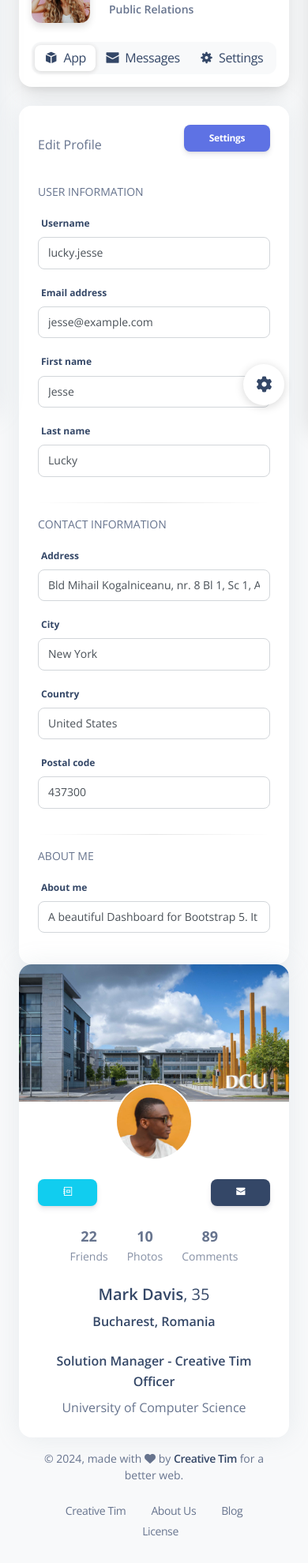
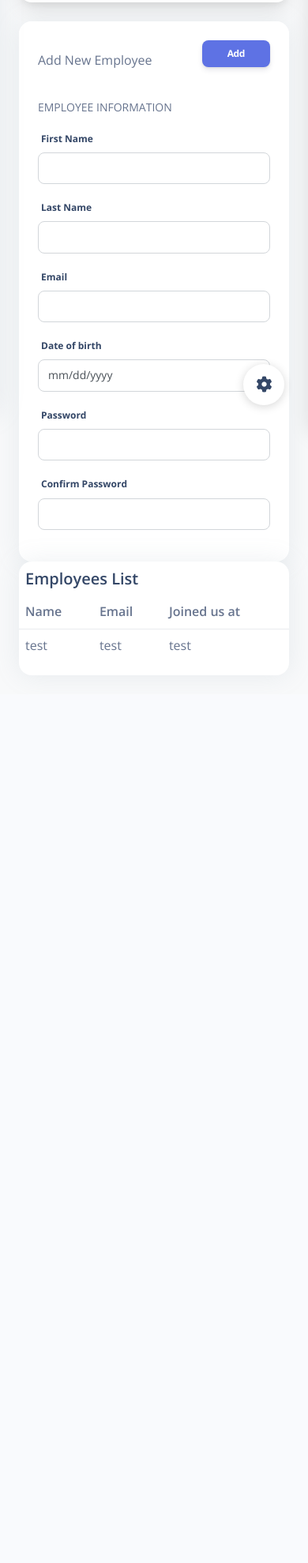
Before and after one commit to MohnadSaadeh/StockSync, a Django app: template my_app/templates/profile.html in a window 390 px wide. Shown: the part 301-2280 px from the top of the page at 79% size. After the commit the page ends 1125 px from the top, so only its background shows below. Run offline with Django 3.2, Linux system fonts and the light colour scheme; the template is opened without the code that fills it, so the values that code supplies are empty; some libraries are stand-ins or nearby versions.

Commit message:
edit front-end for employees and stock pages including the add-form

```diff
--- a/my_app/templates/profile.html
+++ b/my_app/templates/profile.html
@@ -21,18 +21,19 @@
   <link rel="apple-touch-icon" sizes="76x76" href="../assets/img/apple-icon.png">
   <link rel="icon" type="image/png" href="../assets/img/favicon.png">
   <title>
-    Argon Dashboard 2 by Creative Tim
+    Employees list
   </title>
+  {% load static %}
   <!--     Fonts and icons     -->
   <link href="https://fonts.googleapis.com/css?family=Open+Sans:300,400,600,700" rel="stylesheet" />
   <!-- Nucleo Icons -->
-  <link href="../assets/css/nucleo-icons.css" rel="stylesheet" />
-  <link href="../assets/css/nucleo-svg.css" rel="stylesheet" />
+  <link href="{% static 'css/nucleo-icons.css' %}" rel="stylesheet" />
+  <link href="{% static 'css/nucleo-svg.css' %}" rel="stylesheet" />
   <!-- Font Awesome Icons -->
   <script src="https://kit.fontawesome.com/42d5adcbca.js" crossorigin="anonymous"></script>
-  <link href="../assets/css/nucleo-svg.css" rel="stylesheet" />
+  <link href="{% static 'css/nucleo-svg.css' %}" rel="stylesheet" />
   <!-- CSS Files -->
-  <link id="pagestyle" href="../assets/css/argon-dashboard.css?v=2.0.4" rel="stylesheet" />
+  <nonscript><link id="pagestyle" href="{% static 'css/argon-dashboard.css' %}" rel="stylesheet" /></nonscript>
 </head>
 
 <body class="g-sidenav-show bg-gray-100">
@@ -43,15 +44,15 @@
     <div class="sidenav-header">
       <i class="fas fa-times p-3 cursor-pointer text-secondary opacity-5 position-absolute end-0 top-0 d-none d-xl-none" aria-hidden="true" id="iconSidenav"></i>
       <a class="navbar-brand m-0" href=" https://demos.creative-tim.com/argon-dashboard/pages/dashboard.html " target="_blank">
-        <img src="../assets/img/logo-ct-dark.png" class="navbar-brand-img h-100" alt="main_logo">
-        <span class="ms-1 font-weight-bold">Argon Dashboard 2</span>
+        <img src="{% static 'img/logo.PNG' %}" class="navbar-brand-img h-100" alt="main_logo">
+        <span class="ms-1 font-weight-bold">Employees </span>
       </a>
     </div>
     <hr class="horizontal dark mt-0">
     <div class="collapse navbar-collapse  w-auto " id="sidenav-collapse-main">
       <ul class="navbar-nav">
         <li class="nav-item">
-          <a class="nav-link " href="../pages/dashboard.html">
+          <a class="nav-link active" href="/index">
             <div class="icon icon-shape icon-sm border-radius-md text-center me-2 d-flex align-items-center justify-content-center">
               <i class="ni ni-tv-2 text-primary text-sm opacity-10"></i>
             </div>
@@ -59,79 +60,67 @@
           </a>
         </li>
         <li class="nav-item">
-          <a class="nav-link " href="../pages/tables.html">
+          <a class="nav-link " href="./pages/tables.html">
             <div class="icon icon-shape icon-sm border-radius-md text-center me-2 d-flex align-items-center justify-content-center">
               <i class="ni ni-calendar-grid-58 text-warning text-sm opacity-10"></i>
             </div>
-            <span class="nav-link-text ms-1">Tables</span>
+            <span class="nav-link-text ms-1">Stock</span>
           </a>
         </li>
         <li class="nav-item">
-          <a class="nav-link " href="../pages/billing.html">
+          <a class="nav-link " href="./pages/billing.html">
             <div class="icon icon-shape icon-sm border-radius-md text-center me-2 d-flex align-items-center justify-content-center">
               <i class="ni ni-credit-card text-success text-sm opacity-10"></i>
             </div>
-            <span class="nav-link-text ms-1">Billing</span>
+            <span class="nav-link-text ms-1">Reports</span>
           </a>
         </li>
-        <li class="nav-item">
-          <a class="nav-link " href="../pages/virtual-reality.html">
+        <!-- <li class="nav-item">
+          <a class="nav-link " href="./pages/virtual-reality.html">
             <div class="icon icon-shape icon-sm border-radius-md text-center me-2 d-flex align-items-center justify-content-center">
               <i class="ni ni-app text-info text-sm opacity-10"></i>
             </div>
             <span class="nav-link-text ms-1">Virtual Reality</span>
           </a>
-        </li>
-        <li class="nav-item">
-          <a class="nav-link " href="../pages/rtl.html">
+        </li> -->
+        <!-- <li class="nav-item">
+          <a class="nav-link " href="./pages/rtl.html">
             <div class="icon icon-shape icon-sm border-radius-md text-center me-2 d-flex align-items-center justify-content-center">
               <i class="ni ni-world-2 text-danger text-sm opacity-10"></i>
             </div>
             <span class="nav-link-text ms-1">RTL</span>
           </a>
-        </li>
-        <li class="nav-item mt-3">
+        </li> -->
+        <!-- <li class="nav-item mt-3">
           <h6 class="ps-4 ms-2 text-uppercase text-xs font-weight-bolder opacity-6">Account pages</h6>
-        </li>
+        </li> -->
         <li class="nav-item">
-          <a class="nav-link active" href="../pages/profile.html">
+          <a class="nav-link " href="/employees">
             <div class="icon icon-shape icon-sm border-radius-md text-center me-2 d-flex align-items-center justify-content-center">
               <i class="ni ni-single-02 text-dark text-sm opacity-10"></i>
             </div>
-            <span class="nav-link-text ms-1">Profile</span>
+            <span class="nav-link-text ms-1">Employees</span>
           </a>
         </li>
-        <li class="nav-item">
-          <a class="nav-link " href="../pages/sign-in.html">
+        <!-- <li class="nav-item">
+          <a class="nav-link " href="./pages/sign-in.html">
             <div class="icon icon-shape icon-sm border-radius-md text-center me-2 d-flex align-items-center justify-content-center">
               <i class="ni ni-single-copy-04 text-warning text-sm opacity-10"></i>
             </div>
             <span class="nav-link-text ms-1">Sign In</span>
           </a>
-        </li>
+        </li> -->
         <li class="nav-item">
-          <a class="nav-link " href="../pages/sign-up.html">
+          <a class="nav-link " href="/logout">
             <div class="icon icon-shape icon-sm border-radius-md text-center me-2 d-flex align-items-center justify-content-center">
               <i class="ni ni-collection text-info text-sm opacity-10"></i>
             </div>
-            <span class="nav-link-text ms-1">Sign Up</span>
+            <span class="nav-link-text ms-1">Logout</span>
           </a>
         </li>
       </ul>
     </div>
-    <div class="sidenav-footer mx-3 ">
-      <div class="card card-plain shadow-none" id="sidenavCard">
-        <img class="w-50 mx-auto" src="../assets/img/illustrations/icon-documentation.svg" alt="sidebar_illustration">
-        <div class="card-body text-center p-3 w-100 pt-0">
-          <div class="docs-info">
-            <h6 class="mb-0">Need help?</h6>
-            <p class="text-xs font-weight-bold mb-0">Please check our docs</p>
-          </div>
-        </div>
-      </div>
-      <a href="https://www.creative-tim.com/learning-lab/bootstrap/license/argon-dashboard" target="_blank" class="btn btn-dark btn-sm w-100 mb-3">Documentation</a>
-      <a class="btn btn-primary btn-sm mb-0 w-100" href="https://www.creative-tim.com/product/argon-dashboard-pro?ref=sidebarfree" type="button">Upgrade to pro</a>
-    </div>
+
   </aside>
   <div class="main-content position-relative max-height-vh-100 h-100">
     <!-- Navbar -->
@@ -140,9 +129,9 @@
         <nav aria-label="breadcrumb">
           <ol class="breadcrumb bg-transparent mb-0 pb-0 pt-1 ps-2 me-sm-6 me-5">
             <li class="breadcrumb-item text-sm"><a class="text-white opacity-5" href="javascript:;">Pages</a></li>
-            <li class="breadcrumb-item text-sm text-white active" aria-current="page">Profile</li>
+            <li class="breadcrumb-item text-sm text-white active" aria-current="page">Employees</li>
           </ol>
-          <h6 class="text-white font-weight-bolder ms-2">Profile</h6>
+          <h6 class="text-white font-weight-bolder ms-2">Employees</h6>
         </nav>
         <div class="collapse navbar-collapse me-md-0 me-sm-4 mt-sm-0 mt-2" id="navbar">
           <div class="ms-md-auto pe-md-3 d-flex align-items-center">
@@ -153,9 +142,9 @@
           </div>
           <ul class="navbar-nav justify-content-end">
             <li class="nav-item d-flex align-items-center">
-              <a href="javascript:;" class="nav-link text-white font-weight-bold px-0">
+              <a href="/logout" class="nav-link text-white font-weight-bold px-0">
                 <i class="fa fa-user me-sm-1"></i>
-                <span class="d-sm-inline d-none">Sign In</span>
+                <span class="d-sm-inline d-none">Logout</span>
               </a>
             </li>
             <li class="nav-item d-xl-none ps-3 pe-0 d-flex align-items-center">
@@ -174,7 +163,7 @@
                 <i class="fa fa-cog fixed-plugin-button-nav cursor-pointer"></i>
               </a>
             </li>
-            <li class="nav-item dropdown pe-2 d-flex align-items-center">
+            <!-- <li class="nav-item dropdown pe-2 d-flex align-items-center">
               <a href="javascript:;" class="nav-link text-white p-0" id="dropdownMenuButton" data-bs-toggle="dropdown" aria-expanded="false">
                 <i class="fa fa-bell cursor-pointer"></i>
               </a>
@@ -214,8 +203,8 @@
                       </div>
                     </div>
                   </a>
-                </li>
-                <li>
+                </li> -->
+                <!-- <li>
                   <a class="dropdown-item border-radius-md" href="javascript:;">
                     <div class="d-flex py-1">
                       <div class="avatar avatar-sm bg-gradient-secondary me-3 my-auto">
@@ -246,7 +235,7 @@
                   </a>
                 </li>
               </ul>
-            </li>
+            </li> -->
           </ul>
         </div>
       </div>
@@ -255,22 +244,22 @@
     <div class="card shadow-lg mx-4 card-profile-bottom">
       <div class="card-body p-3">
          <div class="row gx-4">
-          <div class="col-auto">
+          <!-- <div class="col-auto">
             <div class="avatar avatar-xl position-relative">
               <img src="../assets/img/team-1.jpg" alt="profile_image" class="w-100 border-radius-lg shadow-sm">
             </div>
-          </div>
+          </div> -->
           <div class="col-auto my-auto">
             <div class="h-100">
               <h5 class="mb-1">
-                Sayo Kravits
+                The SKELETONE of our stock
               </h5>
-              <p class="mb-0 font-weight-bold text-sm">
+              <!-- <p class="mb-0 font-weight-bold text-sm">
                 Public Relations
-              </p>
+              </p> -->
             </div>
           </div>
-          <div class="col-lg-4 col-md-6 my-sm-auto ms-sm-auto me-sm-0 mx-auto mt-3">
+          <!-- <div class="col-lg-4 col-md-6 my-sm-auto ms-sm-auto me-sm-0 mx-auto mt-3">
             <div class="nav-wrapper position-relative end-0">
               <ul class="nav nav-pills nav-fill p-1" role="tablist">
                 <li class="nav-item">
@@ -293,49 +282,66 @@
                 </li>
               </ul>
             </div>
-          </div>
+          </div> -->
         </div>
       </div>
     </div>
     <div class="container-fluid py-4">
       <div class="row">
-        <div class="col-md-8">
+        <div class="col-md-6">
           <div class="card">
             <div class="card-header pb-0">
+              <form action="/add_employee" method="post">
+                {% csrf_token %}
                 <div class="d-flex align-items-center">
-                <p class="mb-0">Edit Profile</p>
-                <button class="btn btn-primary btn-sm ms-auto">Settings</button>
+                  <p class="mb-0 ">Add New Employee</p>
+
+                  <button class="btn btn-primary btn-sm ms-auto">Add</button>
                 </div>
               </div>
               <div class="card-body">
-              <p class="text-uppercase text-sm">User Information</p>
+                <p class="text-uppercase text-sm">Employee Information</p>
                 <div class="row">
                   <div class="col-md-6">
                     <div class="form-group">
-                    <label for="example-text-input" class="form-control-label">Username</label>
-                    <input class="form-control" type="text" value="lucky.jesse">
+                      <label for="example-text-input" class="form-control-label">First Name</label>
+                      <input class="form-control" type="text" name="f_name" >
                     </div>
                   </div>
                   <div class="col-md-6">
                     <div class="form-group">
-                    <label for="example-text-input" class="form-control-label">Email address</label>
-                    <input class="form-control" type="email" value="jesse@example.com">
+                      <label for="example-text-input" class="form-control-label">Last Name</label>
+                      <input class="form-control" type="text" name="l_name">
                     </div>
                   </div>
                   <div class="col-md-6">
                     <div class="form-group">
-                    <label for="example-text-input" class="form-control-label">First name</label>
-                    <input class="form-control" type="text" value="Jesse">
+                      <label for="example-text-input" class="form-control-label">Email</label>
+                      <input class="form-control" type="email" name="emeil">
                     </div>
                   </div>
                   <div class="col-md-6">
                     <div class="form-group">
-                    <label for="example-text-input" class="form-control-label">Last name</label>
-                    <input class="form-control" type="text" value="Lucky">
+                      <label for="example-text-input" class="form-control-label">Date of birth</label>
+                      <input class="form-control" type="date" name="DOB">
+                    </div>
+                  </div>
+                  <div class="col-md-6">
+                    <div class="form-group">
+                      <label for="example-text-input" class="form-control-label">Password</label>
+                      <input class="form-control" type="password" name="password">
+                    </div>
+                  </div>
+                  <div class="col-md-6">
+                    <div class="form-group">
+                      <label for="example-text-input" class="form-control-label">Confirm Password</label>
+                      <input class="form-control" type="password" name="c_password">
                     </div>
                   </div>
                 </div>
-              <hr class="horizontal dark">
+              </form>
+
+              <!-- <hr class="horizontal dark">
               <p class="text-uppercase text-sm">Contact Information</p>
               <div class="row">
                 <div class="col-md-12">
@@ -372,13 +378,27 @@
                     <input class="form-control" type="text" value="A beautiful Dashboard for Bootstrap 5. It is Free and Open Source.">
                   </div>
                 </div>
+              </div> -->
             </div>
           </div>
         </div>
-        </div>
-        <div class="col-md-4">
+        <div class="col-md-6">
+
           <div class="card card-profile">
-            <img src="../assets/img/bg-profile.jpg" alt="Image placeholder" class="card-img-top">
+            <h5 class="ps-2 pt-2">Employees List</h5>
+            <table class="table">
+              <tr>
+                <th>Name</th>
+                <th>Email</th>
+                <th>Joined us at</th>
+              </tr>
+              <tr>
+                <td>test</td>
+                <td>test</td>
+                <td>test</td>
+              </tr>
+            </table>
+            <!-- <img src="../assets/img/bg-profile.jpg" alt="Image placeholder" class="card-img-top">
             <div class="row justify-content-center">
               <div class="col-4 col-lg-4 order-lg-2">
                 <div class="mt-n4 mt-lg-n6 mb-4 mb-lg-0">
@@ -387,8 +407,8 @@
                   </a>
                 </div>
               </div>
-            </div>
-            <div class="card-header text-center border-0 pt-0 pt-lg-2 pb-4 pb-lg-3">
+            </div> -->
+            <!-- <div class="card-header text-center border-0 pt-0 pt-lg-2 pb-4 pb-lg-3">
               <div class="d-flex justify-content-between">
                 <a href="javascript:;" class="btn btn-sm btn-info mb-0 d-none d-lg-block">Connect</a>
                 <a href="javascript:;" class="btn btn-sm btn-info mb-0 d-block d-lg-none"><i class="ni ni-collection"></i></a>
@@ -432,8 +452,8 @@
             </div>
           </div>
         </div>
-      </div>
-      <footer class="footer pt-3  ">
+      </div> -->
+      <!-- <footer class="footer pt-3  ">
         <div class="container-fluid">
           <div class="row align-items-center justify-content-lg-between">
             <div class="col-lg-6 mb-lg-0 mb-4">
@@ -464,7 +484,7 @@
             </div>
           </div>
         </div>
-      </footer>
+      </footer> -->
     </div>
   </div>
   <div class="fixed-plugin">
@@ -551,6 +571,17 @@
   <script async defer src="https://buttons.github.io/buttons.js"></script>
   <!-- Control Center for Soft Dashboard: parallax effects, scripts for the example pages etc -->
   <script src="../assets/js/argon-dashboard.min.js?v=2.0.4"></script>
+  <script src="{% static 'js/plugins/argon-dashboard.min.js?v=2.0.4' %}"></script>
+  <script src="{% static 'js/plugins/chartjs.min.js' %}"></script>
+  <script src="{% static 'js/plugins/Chart.extension.js' %}"></script>
+
+  <!-- Core -->
+  <script src="{% static 'js/core/popper.min.js' %}"></script>
+  <script src="{% static 'js/core/bootstrap.min.js' %}"></script>
+
+
+<!-- Theme JS -->
+<script src="{% static 'js/plugins/argon-dashboard.min.js' %}"></script>
 </body>
 
 </html>
--- a/my_app/templates/sign-in.html
+++ b/my_app/templates/sign-in.html
@@ -76,7 +76,7 @@
             <div class="collapse navbar-collapse" id="navigation">
               <ul class="navbar-nav mx-auto">
                 <li class="nav-item">
-                  <a class="nav-link d-flex align-items-center me-2 active" aria-current="page" href="/index">
+                  <a class="nav-link d-flex align-items-center me-2 active" aria-current="page" href="/">
                     <i class="fa fa-chart-pie opacity-6 text-dark me-1"></i>
                     Dashboard
                   </a>
--- a/my_app/urls.py
+++ b/my_app/urls.py
@@ -6,6 +6,11 @@ urlpatterns = [
 
     path('', views.display_homepage),
     path('index', views.index),
+    path('logout', views.logout),
+    path('employees', views.display_employees),
+    path('add_employee', views.add_neww_employee),
+    path('employye_dashboard', views.display_employee_dashboard),
+    path('add_product', views.add_new_product),
     path('signup', views.sign_up),
 
     path('signin', views.sign_in),
```
Also changed, not shown: my_app/models.py (+5 -6 lines), my_app/templates/index.html (+6 -6 lines), my_app/templates/tables.html (+93 -31 lines), my_app/views.py (+59 -46 lines), db.sqlite3, my_app/migrations/0001_initial.py. Lines whose indentation alone changed are shown as unchanged.
